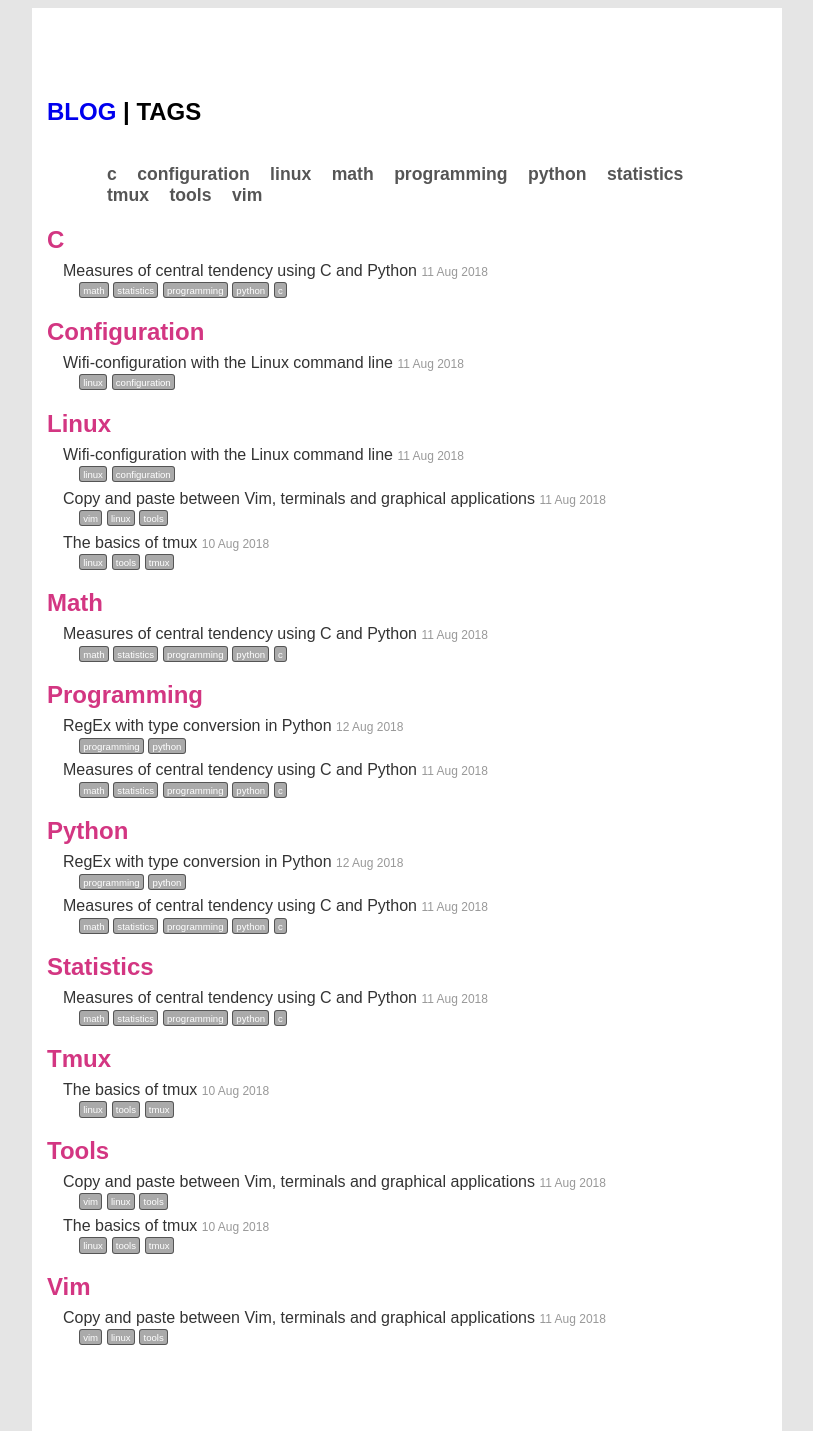
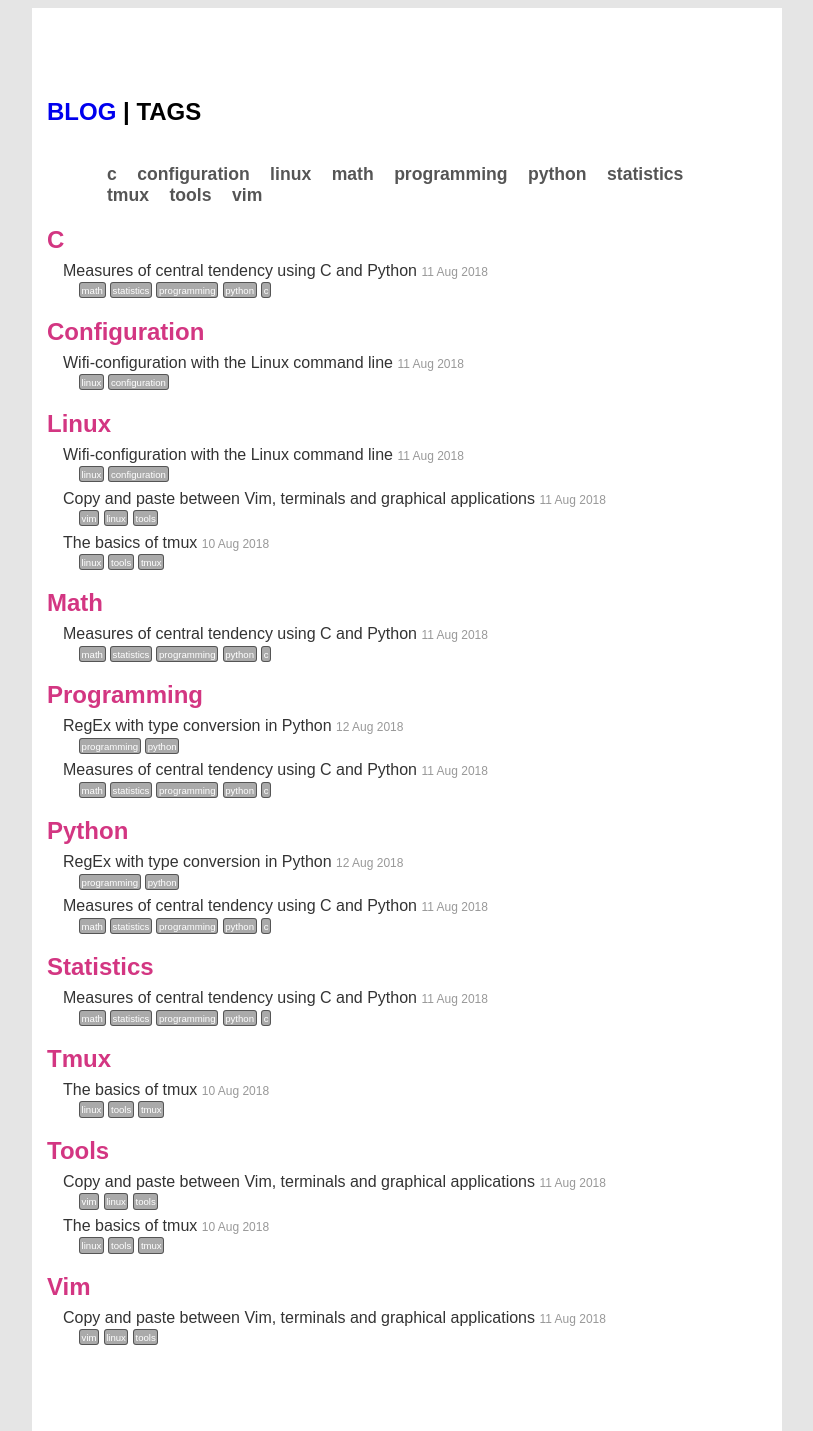
Before and after one commit to execas/execas.github.io, a Jekyll site: the page built from tags.html, in a window 1280 px wide. Shown: the whole page, without its empty margins (233-1046 px from the left). Built offline with Jekyll 4.4.1, drawn with Linux system fonts in a browser that asks for light colours.

Commit message:
Update execas.css

```diff
--- a/css/execas.css
+++ b/css/execas.css
@@ -114,7 +114,7 @@ list of matching posts beneath tag name header
 }
 
 .tag-posts .tag-mark {
-    padding: .1rem .2rem .1rem .2rem;
+    padding: .1rem .1rem .1rem .1rem;
     margin: 0;
     font-weight: normal;
     font-size: 60%;
@@ -149,7 +149,7 @@ postinfo: title, date, tags
      color: #999;
 }
 .post-tag {
-    padding: .2rem .4rem .2rem .4rem;
+    padding: .15rem .3rem .15rem .3rem;
     font-size: 80%;
     border-radius: 3px;
     background: #aaaaaa;
```
